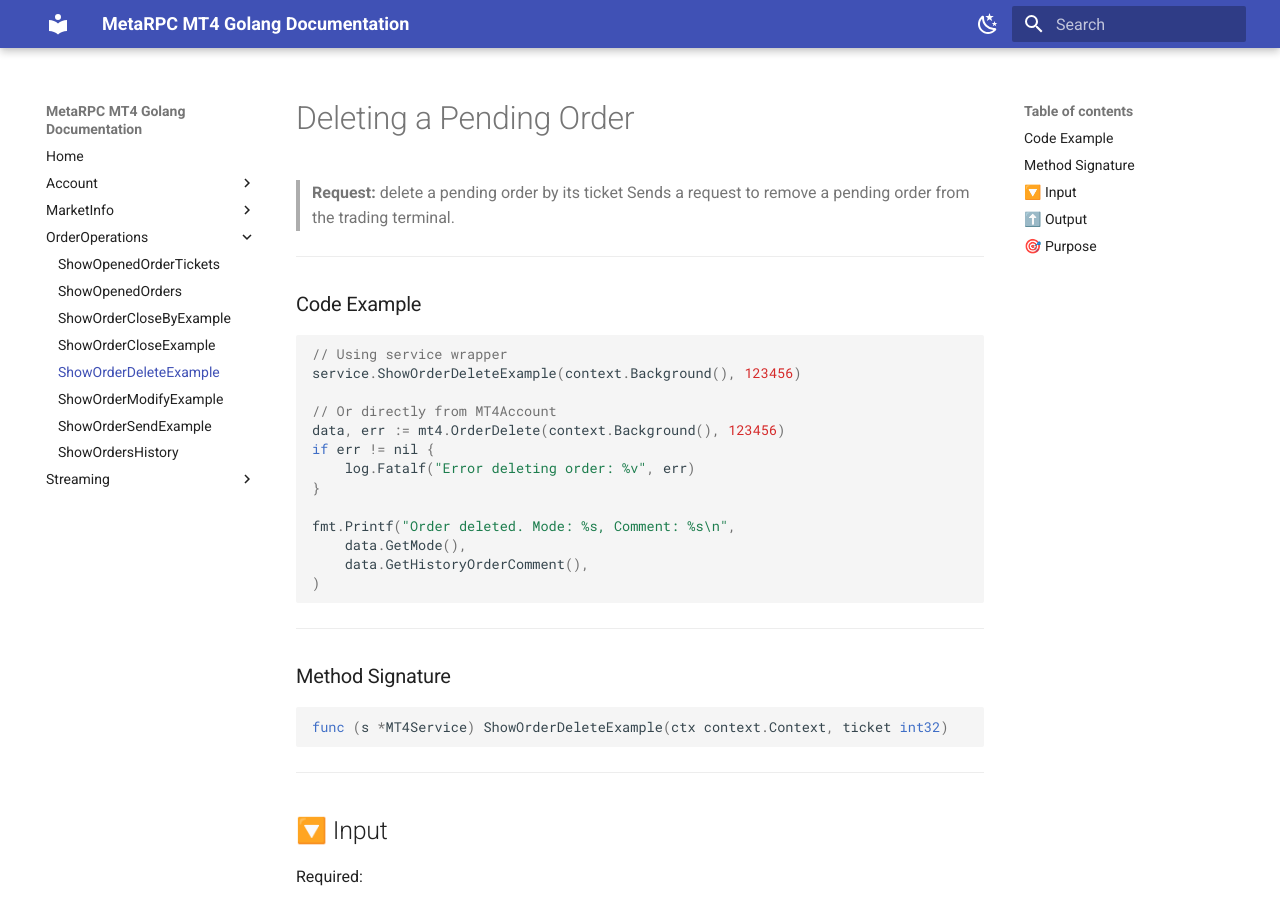
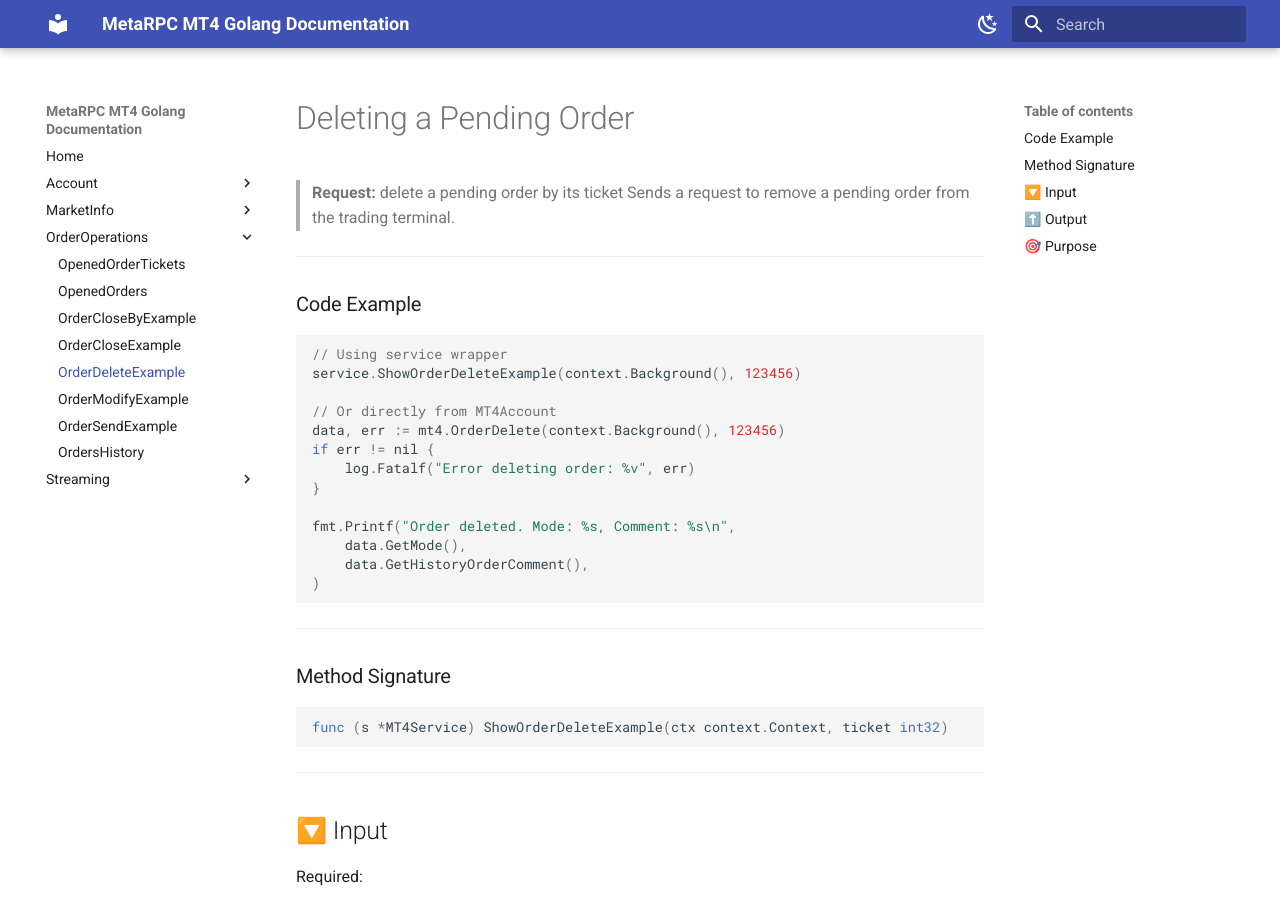
Before and after one commit to MetaRPC/GoMT4, an MkDocs documentation site: the page built from docs/Order_Operations/ShowOrderDeleteExample.md, in a window 1280 px wide and 900 px high. Built offline with MkDocs 1.6.1 and Material for MkDocs 9.7.7, drawn with Linux system fonts in a browser that asks for light colours; some of the changed lines change nothing that is shown.

Commit message:
Update mkdocs.yml

```diff
--- a/mkdocs.yml
+++ b/mkdocs.yml
@@ -5,22 +5,22 @@
   - Account:
       - ShowAccountSummary: Account/ShowAccountSummary.md
   - MarketInfo:
-      - ShowAllSymbols: Market_Info/ShowAllSymbols.md
+      - AllSymbols: Market_Info/ShowAllSymbols.md
       - ShowQuote: Market_Info/ShowQuote.md
-      - ShowQuoteHistory: Market_Info/ShowQuoteHistory.md
-      - ShowQuotesMany: Market_Info/ShowQuotesMany.md
-      - ShowSymbolParams: Market_Info/ShowSymbolParams.md
-      - ShowSymbols: Market_Info/ShowSymbols.md
-      - ShowTickValues: Market_Info/ShowTickValues.md
+      - QuoteHistory: Market_Info/ShowQuoteHistory.md
+      - QuotesMany: Market_Info/ShowQuotesMany.md
+      - SymbolParams: Market_Info/ShowSymbolParams.md
+      - Symbols: Market_Info/ShowSymbols.md
+      - TickValues: Market_Info/ShowTickValues.md
   - OrderOperations:
-      - ShowOpenedOrderTickets: Order_Operations/ShowOpenedOrderTickets.md
-      - ShowOpenedOrders: Order_Operations/ShowOpenedOrders.md
-      - ShowOrderCloseByExample: Order_Operations/ShowOrderCloseByExample.md
-      - ShowOrderCloseExample: Order_Operations/ShowOrderCloseExample.md
-      - ShowOrderDeleteExample: Order_Operations/ShowOrderDeleteExample.md
-      - ShowOrderModifyExample: Order_Operations/ShowOrderModifyExample.md
-      - ShowOrderSendExample: Order_Operations/ShowOrderSendExample.md
-      - ShowOrdersHistory: Order_Operations/ShowOrdersHistory.md
+      - OpenedOrderTickets: Order_Operations/ShowOpenedOrderTickets.md
+      - OpenedOrders: Order_Operations/ShowOpenedOrders.md
+      - OrderCloseByExample: Order_Operations/ShowOrderCloseByExample.md
+      - OrderCloseExample: Order_Operations/ShowOrderCloseExample.md
+      - OrderDeleteExample: Order_Operations/ShowOrderDeleteExample.md
+      - OrderModifyExample: Order_Operations/ShowOrderModifyExample.md
+      - OrderSendExample: Order_Operations/ShowOrderSendExample.md
+      - OrdersHistory: Order_Operations/ShowOrdersHistory.md
   - Streaming:
       - StreamOpenedOrderProfits: Streaming/StreamOpenedOrderProfits.md
       - StreamOpenedOrderTickets: Streaming/StreamOpenedOrderTickets.md
```
